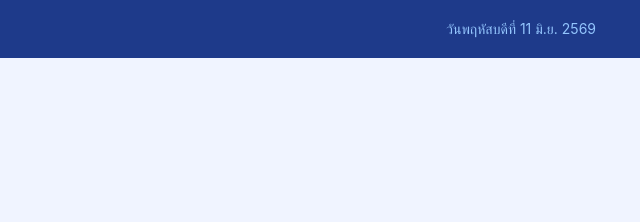
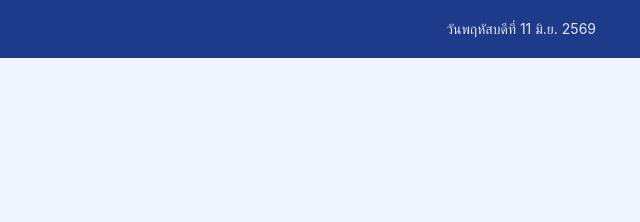
Before and after one commit to PhuPhoowa/Internal-Kice, a plain HTML site: page index.html in a window 1280 px wide. Shown: the top 222 px of the page, 640-1280 px from the left. Drawn offline with Linux system fonts and the light colour scheme; a web font is replaced by a local one.

Commit message:
Update index.html

```diff
--- a/index.html
+++ b/index.html
@@ -28,7 +28,7 @@
   }
   .topbar-logo { font-size: 16px; font-weight: 600; color: #FFFFFF; letter-spacing: -0.01em; }
   .topbar-logo span { color: #93C5FD; font-weight: 400; }
-  .topbar-date { font-size: 14px; color: #93C5FD; }
+  .topbar-date { font-size: 14px; color: #E4E8F5; }
 
   /* Main */
   .main {
```
